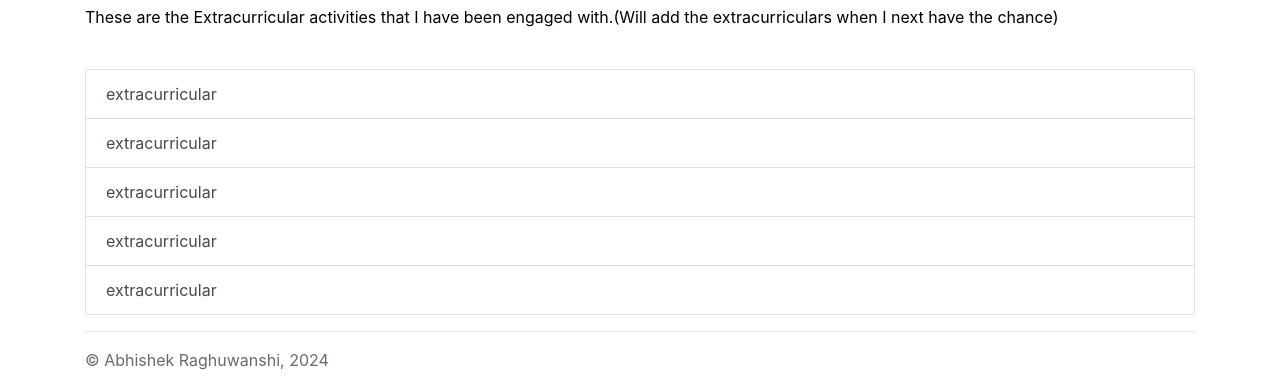
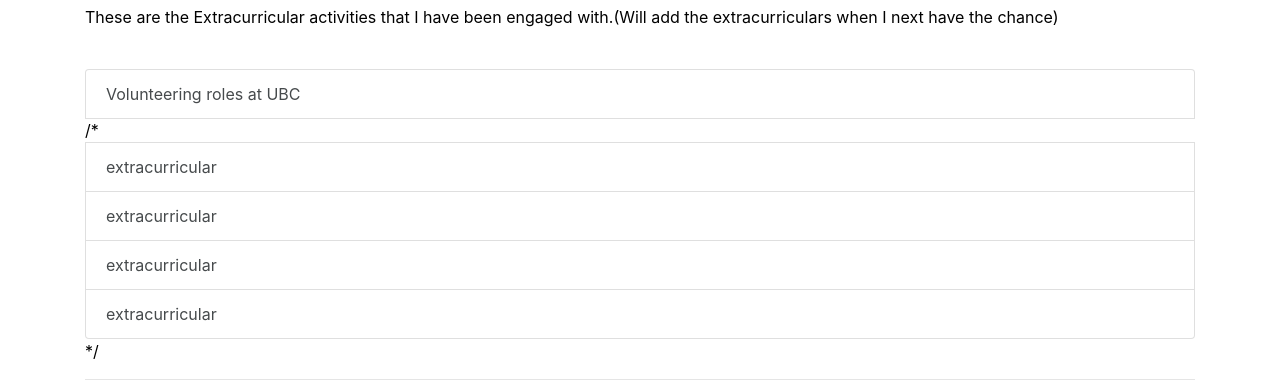
Before and after one commit to a112r/a112r.github.io, a plain HTML site: page Extracurriculars.html in a window 1280 px wide. Shown: the part 317-702 px from the top of the page. Drawn offline with nearby package versions, Linux system fonts and the light colour scheme.

Commit message:
Update Extracurriculars.html

```diff
--- a/Extracurriculars.html
+++ b/Extracurriculars.html
@@ -80,11 +80,11 @@
 				<p>These are the Extracurricular activities that I have been engaged with.(Will add the extracurriculars when I next have the chance)</p>
 				<br>
 				<div class="list-group">
+					<a href="https://www.linkedin.com/in/a112r/details/volunteering-experiences/" class="list-group-item list-group-item-action">Volunteering roles at UBC</a>
+					/* <a href="extracurriculars/extracurricular.html" class="list-group-item list-group-item-action">extracurricular</a>
 					<a href="extracurriculars/extracurricular.html" class="list-group-item list-group-item-action">extracurricular</a>
 					<a href="extracurriculars/extracurricular.html" class="list-group-item list-group-item-action">extracurricular</a>
-					<a href="extracurriculars/extracurricular.html" class="list-group-item list-group-item-action">extracurricular</a>
-					<a href="extracurriculars/extracurricular.html" class="list-group-item list-group-item-action">extracurricular</a>
-					<a href="extracurriculars/extracurricular.html" class="list-group-item list-group-item-action">extracurricular</a>
+					<a href="extracurriculars/extracurricular.html" class="list-group-item list-group-item-action">extracurricular</a> */
 				</div>
 			</div>
 		</main>
```
